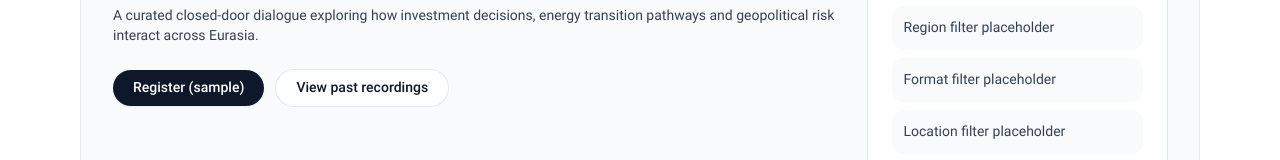
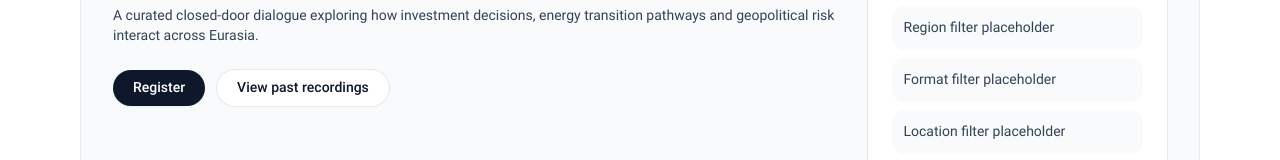
Before and after one commit to naqvi00/epc-frontend, a React (Vite) app: page /events in a window 1280 px wide. Shown: the part 792-952 px from the top of the page. Built offline with nearby package versions, Linux system fonts and the light colour scheme; no server answers.

Commit message:
Update EventsLanding.tsx

```diff
--- a/src/pages/events/EventsLanding.tsx
+++ b/src/pages/events/EventsLanding.tsx
@@ -68,7 +68,7 @@ export default function EventsLanding() {
                   to="/events/upcoming"
                   className="rounded-full bg-slate-900 px-5 py-2 text-sm font-medium text-white shadow-sm hover:bg-slate-800"
                 >
-                  Register (sample)
+                  Register
                 </Link>
                 <Link
                   to="/events/past"
```
